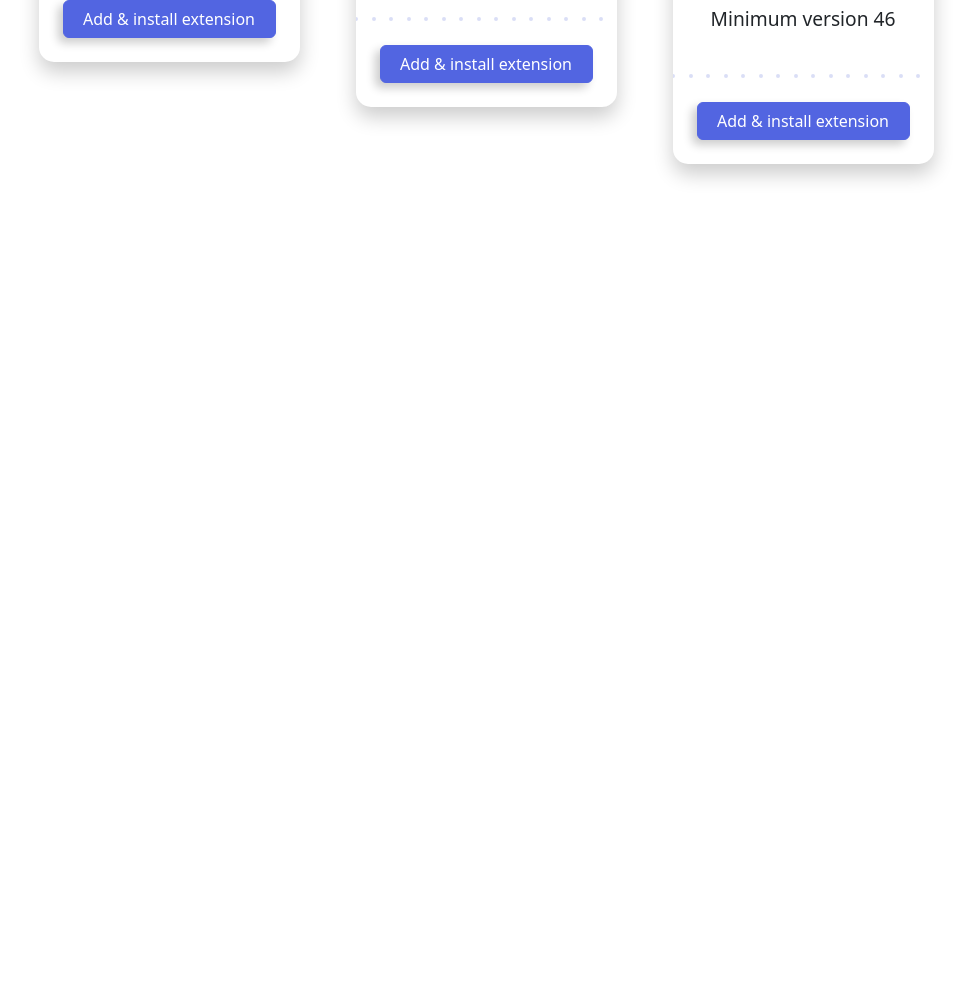
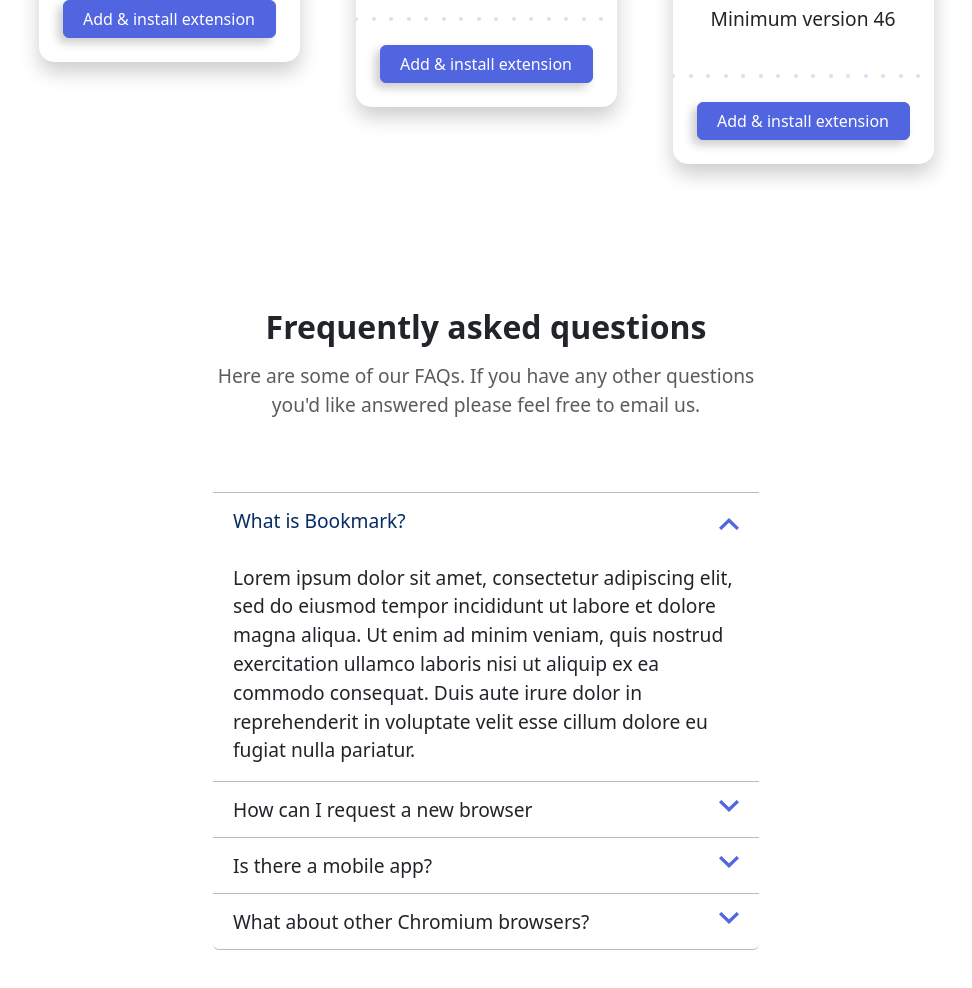
Before and after one commit to ivanetierra/Lliurament-1.2, a website: page index.html in a window 1280 px wide. Shown: the part 1865-2853 px from the top of the page, without its empty margins (154-1126 px from the left). Before the commit the page ends 2077 px from the top, so only its background shows below. Drawn offline with nearby package versions, Linux system fonts and the light colour scheme.

Commit message:
finished faqs

```diff
--- a/index.html
+++ b/index.html
@@ -87,7 +87,7 @@
         </div>
     </div>
 
-      <div class="tab-content mt-5" id="myTabContent">
+    <div class="tab-content mt-5" id="myTabContent">
 
         <div class="tab-pane fade show active" id="simpleBookmarking-tab-pane" tabindex="0">
             <div class="container">
@@ -149,7 +149,8 @@
                 </div>
             </div>
         </div>
-      </div>
+
+    </div>
 
 
     <section class="container mt-16 mt-md-12 mb-5">
@@ -208,6 +209,76 @@
         </div>
     </div>
 
+    <section class="container mt-16 mt-md-12 mb-5">
+        <div class="row justify-content-center">
+            <div class="col-11 col-md-6 text-center">
+                <h2 class="fw-bold mb-3">Frequently asked questions</h2>
+                <p class="text-muted mb-4">Here are some of our FAQs. If you have any other questions you'd like answered please feel free to email us.</p>
+            </div>
+        </div>
+    </section>
+
+    <div class="container mb-5">
+        <div class="row">
+            <div class=" col-11 col-md-6 mx-auto">
+                <div class="accordion" id="accordionExample">
+
+                    <div class="accordion-item">
+                      <h2 class="accordion-header">
+                        <button class="accordion-button" type="button" data-bs-toggle="collapse" data-bs-target="#collapseOne" aria-expanded="true" aria-controls="collapseOne">
+                            <span class="faq-question">What is Bookmark?</span>
+                        </button>
+                      </h2>
+                      <div id="collapseOne" class="accordion-collapse collapse show" data-bs-parent="#accordionExample">
+                        <div class="accordion-body">
+                            Lorem ipsum dolor sit amet, consectetur adipiscing elit, sed do eiusmod tempor incididunt ut labore et dolore magna aliqua. Ut enim ad minim veniam, quis nostrud exercitation ullamco laboris nisi ut aliquip ex ea commodo consequat. Duis aute irure dolor in reprehenderit in voluptate velit esse cillum dolore eu fugiat nulla pariatur.
+                        </div>
+                      </div>
+                    </div>
+
+                    <div class="accordion-item">
+                      <h2 class="accordion-header">
+                        <button class="accordion-button collapsed" type="button" data-bs-toggle="collapse" data-bs-target="#collapseTwo" aria-expanded="false" aria-controls="collapseTwo">
+                            <span class="faq-question">How can I request a new browser</span>
+                        </button>
+                      </h2>
+                      <div id="collapseTwo" class="accordion-collapse collapse" data-bs-parent="#accordionExample">
+                        <div class="accordion-body">
+                            Lorem ipsum dolor sit amet, consectetur adipiscing elit, sed do eiusmod tempor incididunt ut labore et dolore magna aliqua. Ut enim ad minim veniam, quis nostrud exercitation ullamco laboris nisi ut aliquip ex ea commodo consequat.
+                        </div>
+                      </div>
+                    </div>
+
+                    <div class="accordion-item">
+                      <h2 class="accordion-header">
+                        <button class="accordion-button collapsed" type="button" data-bs-toggle="collapse" data-bs-target="#collapseThree" aria-expanded="false" aria-controls="collapseThree">
+                          <span class="faq-question">Is there a mobile app?</span>
+                        </button>
+                      </h2>
+                      <div id="collapseThree" class="accordion-collapse collapse" data-bs-parent="#accordionExample">
+                        <div class="accordion-body">
+                            Lorem ipsum dolor sit amet, consectetur adipiscing elit, sed do eiusmod tempor incididunt ut labore et dolore magna aliqua. Faucibus scelerisque eleifend donec pretium vulputate sapien nec.
+                        </div>
+                      </div>
+                    </div>
+
+                    <div class="accordion-item">
+                        <h2 class="accordion-header">
+                          <button class="accordion-button collapsed" type="button" data-bs-toggle="collapse" data-bs-target="#collapseFour" aria-expanded="false" aria-controls="collapseFour">
+                            <span class="faq-question">What about other Chromium browsers?</span>
+                          </button>
+                        </h2>
+                        <div id="collapseFour" class="accordion-collapse collapse" data-bs-parent="#accordionExample">
+                          <div class="accordion-body">
+                            Lorem ipsum dolor sit amet, consectetur adipiscing elit.
+                          </div>
+                        </div>
+                    </div>
+
+                </div>
+            </div>
+        </div>
+    </div>
 
 
 
--- a/styles.scss
+++ b/styles.scss
@@ -187,3 +187,28 @@
   background-size: cover;
   height: 4px;
 }
+
+//faqs
+
+.faq-question {
+  font-size: 1.2em;
+  font-weight: 500;
+}
+
+.accordion {
+  --bs-accordion-btn-icon: url("./images/icon-arrow.svg");
+  --bs-accordion-btn-active-icon: url("./images/icon-arrow.svg");
+  --bs-accordion-active-bg: none;
+  --bs-accordion-btn-focus-box-shadow: none;
+  --bs-accordion-border-color: none;//var(--bs-border-color);
+  border-top: 1px solid #babcbe;
+  --bs-accordion-bg: none;
+}
+
+.accordion-item {
+  border-bottom: 1px solid #babcbe;
+}
+
+.accordion-button:hover {
+  color: $secondary;
+}
```
Also changed, not shown: styles.css, 1 other file.
